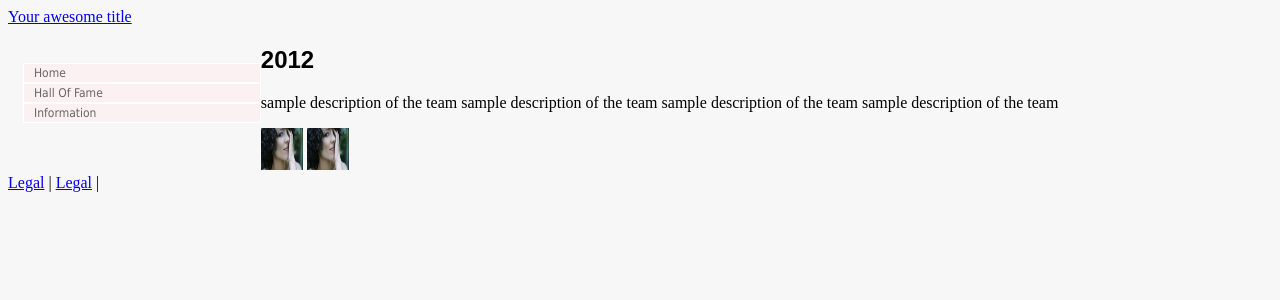
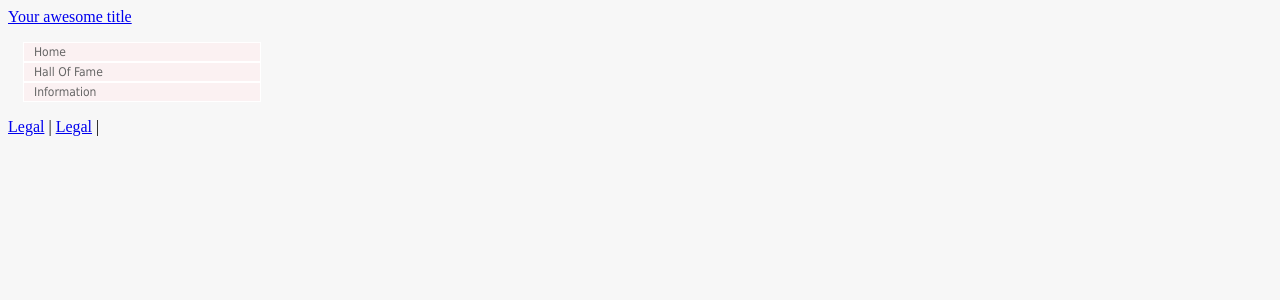
Before and after one commit to ankit09goyal/ankit09goyal.github.io, a Jekyll site: the page built from index.html, in a window 1280 px wide. Shown: the top 300 px of the page. Built offline with Jekyll 4.4.1, drawn with Linux system fonts in a browser that asks for light colours.

Commit message:
Update index.html

```diff
--- a/index.html
+++ b/index.html
@@ -1,23 +1,4 @@
 ---
-layout: postTemplate
-name: Name of the Team
-year: 2012
-description: sample description of the team sample description of the team sample description of the team sample description of the team
-logo: /projects/2012/TeamA/img/logo.jpg
-link: projects/2012/TeamA/
-partnerIndustry: name of the partner industry (SAP)
-partnerIndustryLogo: http://upload.wikimedia.org/wikipedia/de/thumb/e/ee/Bosch-Logo.svg/800px-Bosch-Logo.svg.png
-nrOfImages: 2
-imgPath: /projects/2012/TeamA/img/
-files:
-  - file1: /path/of/the/file
-    file2: /projects/2012/TeamA/files/fileName.pdf
-teamMembers:
-  - member1: member name
-    member2: Ankit
-    member3: Goyal
-projectMentors:
-  - mentor1: mentor name
-    mentor2: Sebastian
-miscellaneous: can add any number of fields as per our need.
+layout: default
+identifier: 1
 ---
```
